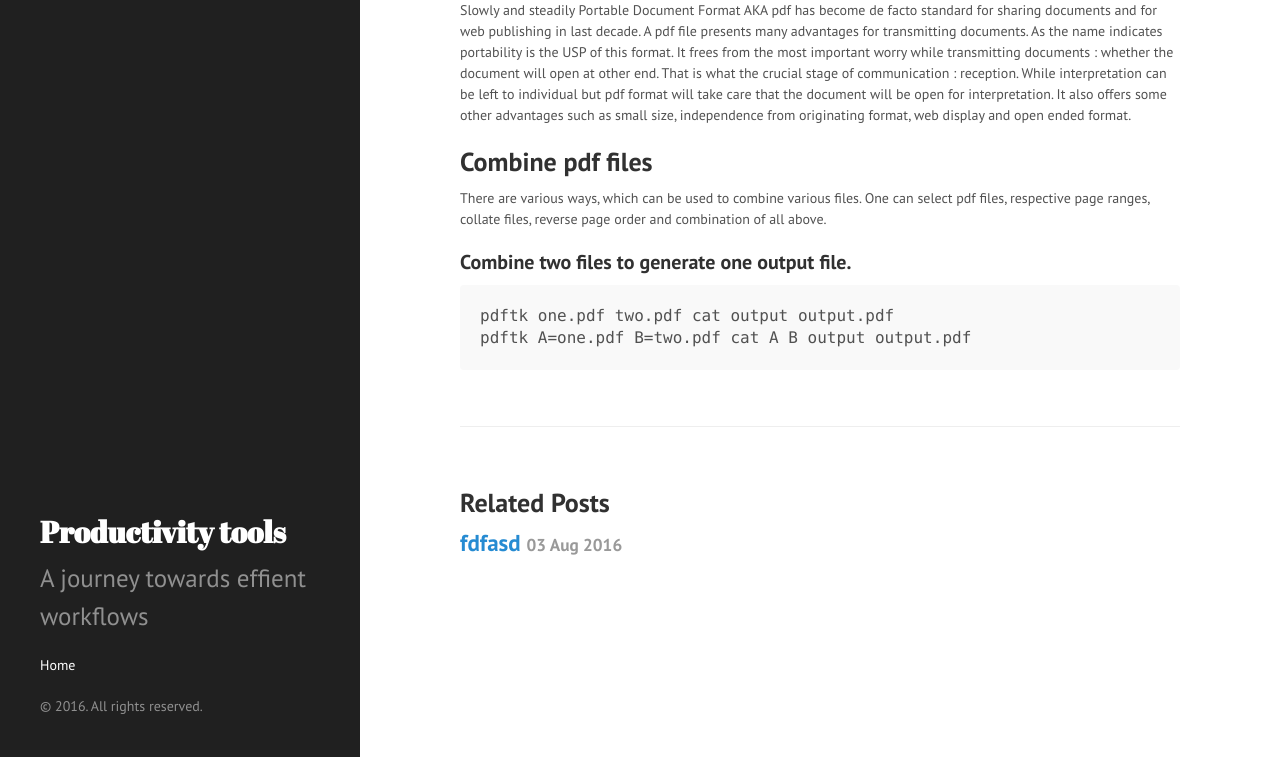
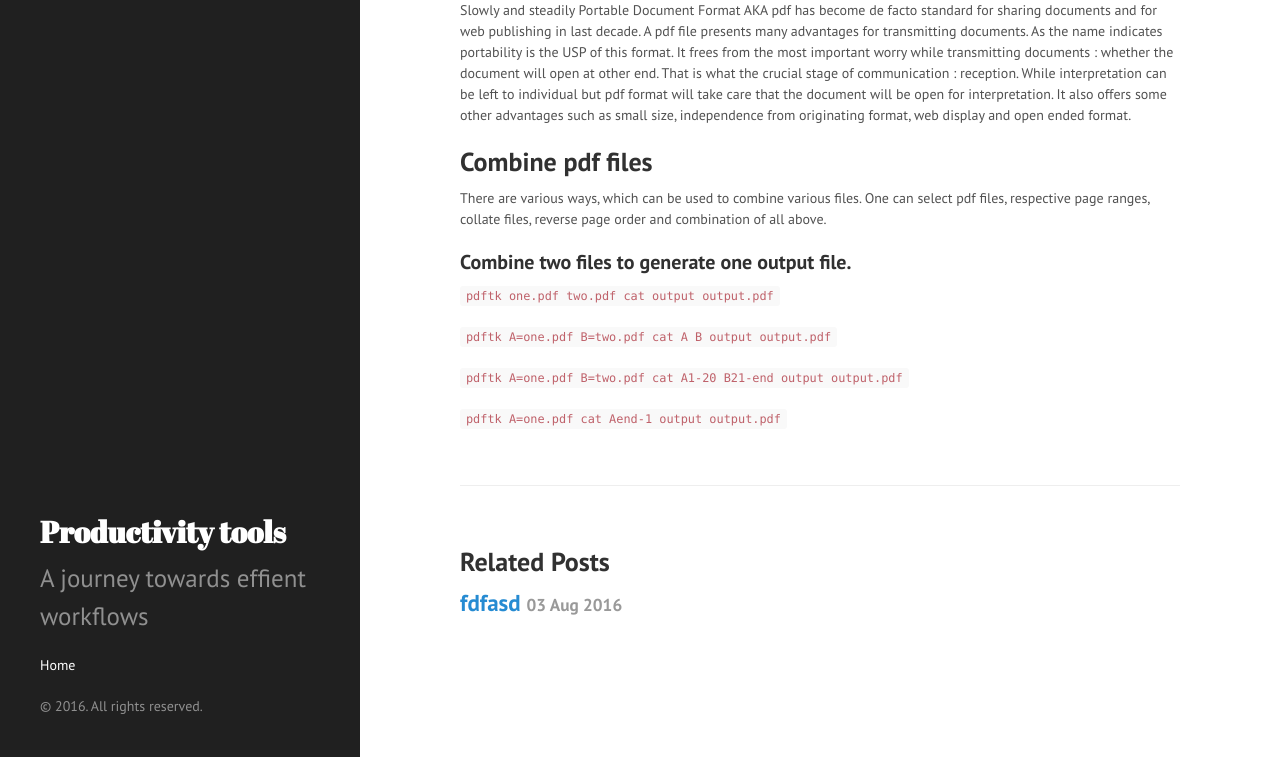
Before and after one commit to MaheshTK/MaheshTK.github.io, a Jekyll site: the page built from _posts/2016-08-03-manipulating-pdf-files.markdown, in a window 1280 px wide and 1058 px high. Shown: the part 301-1058 px from the top of the window. Built offline with Jekyll 4.4.1, drawn with Linux system fonts in a browser that asks for light colours.

Commit message:
Post update: Manipulating pdf files

````diff
--- a/_posts/2016-08-03-manipulating-pdf-files.markdown
+++ b/_posts/2016-08-03-manipulating-pdf-files.markdown
@@ -14,7 +14,10 @@ Slowly and steadily Portable Document Format AKA pdf has become de facto standar
 There are various ways, which can be used to combine various files. One can select pdf files, respective page ranges, collate files, reverse page order and combination of all above.
 
 #### Combine two files to generate one output file.
-```
-pdftk one.pdf two.pdf cat output output.pdf
-pdftk A=one.pdf B=two.pdf cat A B output output.pdf
-```
+```pdftk one.pdf two.pdf cat output output.pdf```
+
+```pdftk A=one.pdf B=two.pdf cat A B output output.pdf```
+
+```pdftk A=one.pdf B=two.pdf cat A1-20 B21-end output output.pdf```
+
+```pdftk A=one.pdf cat Aend-1 output output.pdf```
````
